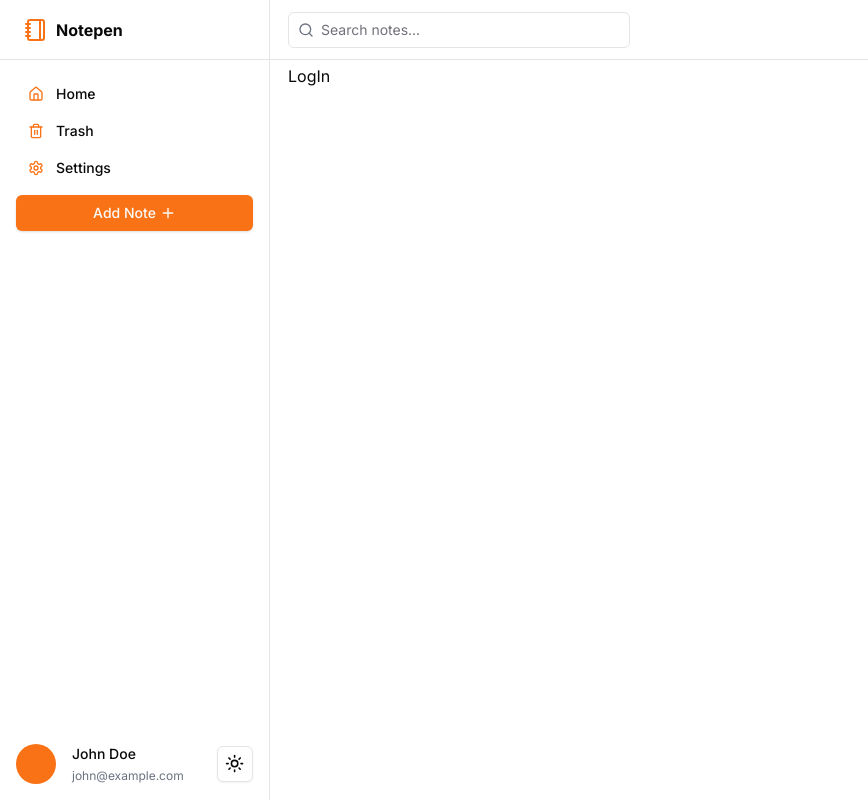
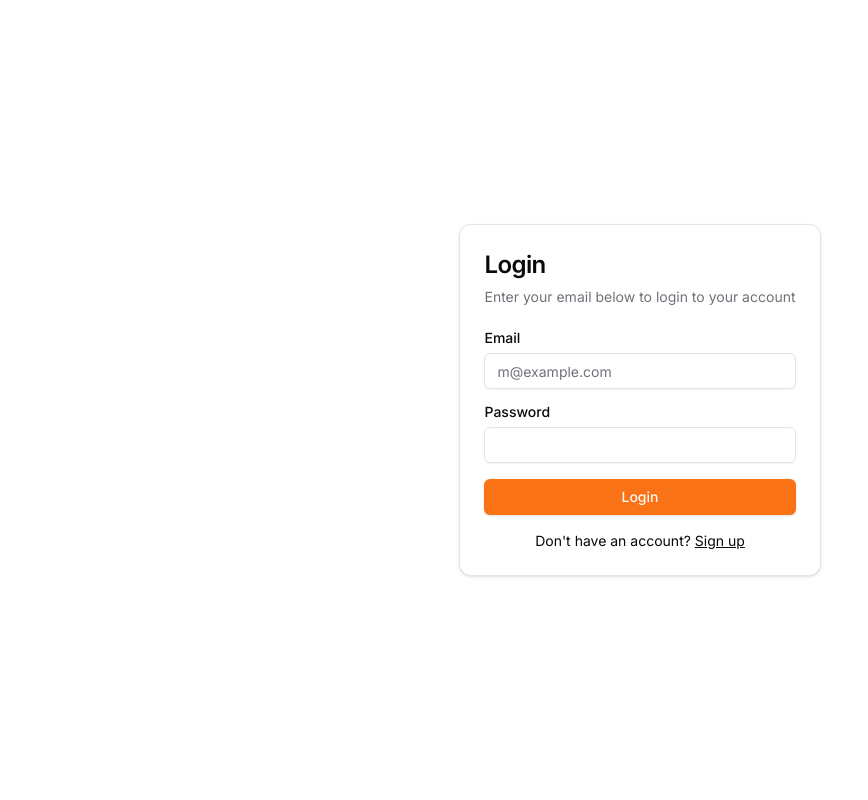
Before and after one commit to MuhammadKaifNazeer/plasio, a Next.js app: page /login in a window 1280 px wide. Shown: the whole page, without its empty margins (0-868 px from the left). Built offline with nearby package versions, Linux system fonts and the light colour scheme.

Commit message:
completed login page ui

```diff
--- a/src/app/layout.tsx
+++ b/src/app/layout.tsx
@@ -4,6 +4,7 @@
 import { ThemeProvider } from "@/components/theme-provider";
 import Sidebar from "@/components/Sidebar/Sidebar";
 import Header from "@/components/Header/Header";
+import MainLayout from "@/layouts/mainLayout";
 
 const inter = Inter({ subsets: ["latin"] });
 
@@ -26,10 +27,7 @@
           enableSystem
           disableTransitionOnChange
         >
-          <Sidebar />
-          <div className="lg:pl-[17rem] pt-[4rem]">
-            <div className=" ">{children}</div>
-          </div>
+          <MainLayout>{children}</MainLayout>
         </ThemeProvider>
       </body>
     </html>
--- a/src/app/login/page.tsx
+++ b/src/app/login/page.tsx
@@ -1,9 +1,12 @@
+import { LoginForm } from "@/components/LoginForm/LoginForm";
 import React from "react";
 
 const LogIn = () => {
   return (
     <>
-      <div className="px-4">LogIn</div>
+      <div className="flex items-center justify-center h-screen">
+        <LoginForm />
+      </div>
     </>
   );
 };
--- a/src/app/signin/page.tsx
+++ /dev/null
@@ -1,11 +0,0 @@
-import React from "react";
-
-const SignIn = () => {
-  return (
-    <>
-      <div className="px-4">SignIn</div>
-    </>
-  );
-};
-
-export default SignIn;
--- /dev/null
+++ b/src/app/signup/page.tsx
@@ -0,0 +1,11 @@
+import React from "react";
+
+const Signup = () => {
+  return (
+    <>
+      <div className="px-4">Signup</div>
+    </>
+  );
+};
+
+export default Signup;
--- /dev/null
+++ b/src/components/LoginForm/LoginForm.tsx
@@ -0,0 +1,51 @@
+import Link from "next/link";
+
+import { Button } from "@/components/ui/button";
+import {
+  Card,
+  CardContent,
+  CardDescription,
+  CardHeader,
+  CardTitle,
+} from "@/components/ui/card";
+import { Input } from "@/components/ui/input";
+import { Label } from "@/components/ui/label";
+
+export function LoginForm() {
+  return (
+    <Card className="mx-auto max-w-sm">
+      <CardHeader>
+        <CardTitle className="text-2xl">Login</CardTitle>
+        <CardDescription>
+          Enter your email below to login to your account
+        </CardDescription>
+      </CardHeader>
+      <CardContent>
+        <div className="grid gap-4">
+          <div className="grid gap-2">
+            <Label htmlFor="email">Email</Label>
+            <Input
+              id="email"
+              type="email"
+              placeholder="m@example.com"
+              required
+            />
+          </div>
+          <div className="grid gap-2">
+            <Label htmlFor="password">Password</Label>
+            <Input id="password" type="password" required />
+          </div>
+          <Button type="submit" className="w-full">
+            Login
+          </Button>
+        </div>
+        <div className="mt-4 text-center text-sm">
+          Don&apos;t have an account?{" "}
+          <Link href="/signup" className="underline">
+            Sign up
+          </Link>
+        </div>
+      </CardContent>
+    </Card>
+  );
+}
--- /dev/null
+++ b/src/layouts/mainLayout.tsx
@@ -0,0 +1,19 @@
+"use client"
+
+import type { AppProps } from "next/app";
+import { usePathname } from "next/navigation";
+import Sidebar from "@/components/Sidebar/Sidebar";
+
+export default function MainLayout({ children }: AppProps) {
+  const pathname = usePathname();
+  const showSidebar = !pathname.includes("/login") && !pathname.includes("/signup");
+
+  return (
+    <html lang="en">
+      <body>
+        {showSidebar && <Sidebar />}
+        <div className={showSidebar ? "lg:pl-[17rem] pt-[4rem]" : "no-padding"}>{children}</div>
+      </body>
+    </html>
+  );
+}
```
